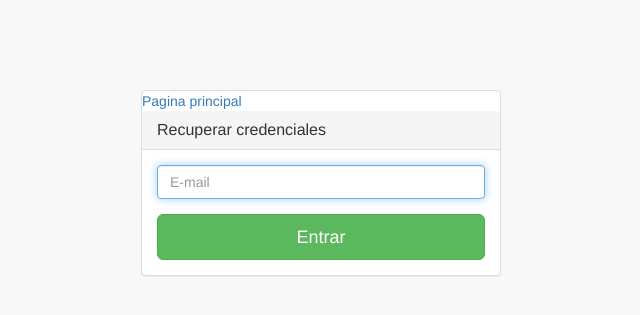
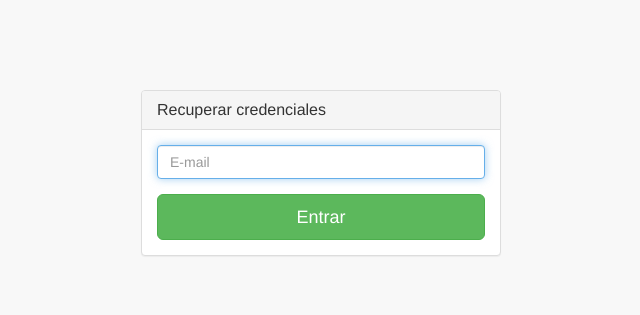
Before and after one commit to vareto/myevent, a PHP site: page /recuperar.php in a window 1280 px wide. Shown: the top 315 px of the page, without its empty margins (319-959 px from the left). Run offline with PHP 8.4, Linux system fonts and the light colour scheme; some libraries are stand-ins or nearby versions.

Commit message:
enlaces en paginas de registro, activacion y recuperacion hacia login

```diff
--- a/habilitaruser.php
+++ b/habilitaruser.php
@@ -11,7 +11,6 @@
 
 
                     <div class="login-panel panel panel-default">
-                        <?php echo '<a href="login.php">Pagina principal</a>' ?>
                         <div class="panel-heading">
                             <h3 class="panel-title">Activar usuario</h3>
                         </div>
--- a/recuperar.php
+++ b/recuperar.php
@@ -10,7 +10,6 @@
                 <div class="col-md-4 col-md-offset-4">
 
                     <div class="login-panel panel panel-default">
-                        <?php echo '<a href="login.php">Pagina principal</a>' ?>
                         <div class="panel-heading">
                             <h3 class="panel-title">Recuperar credenciales</h3>
                         </div>
--- a/registrar.php
+++ b/registrar.php
@@ -7,7 +7,6 @@
             <div class="row">
                 <div class="col-md-4 col-md-offset-4">
                     <div class="login-panel panel panel-default">
-                         <?php echo '<a href="login.php">Pagina principal</a>' ?>
                         <div class="panel-heading">
                             <h3 class="panel-title">Registro</h3>
                         </div>
```
